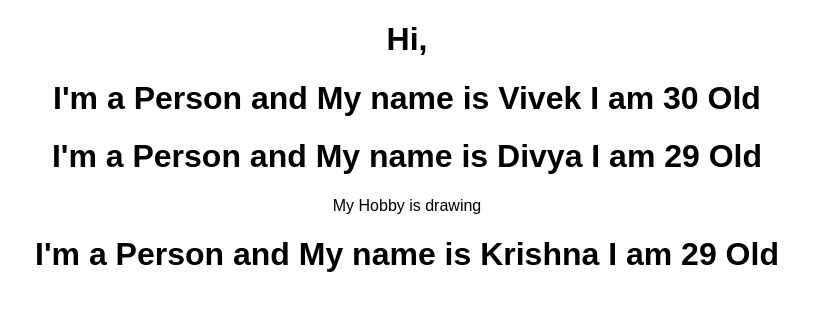
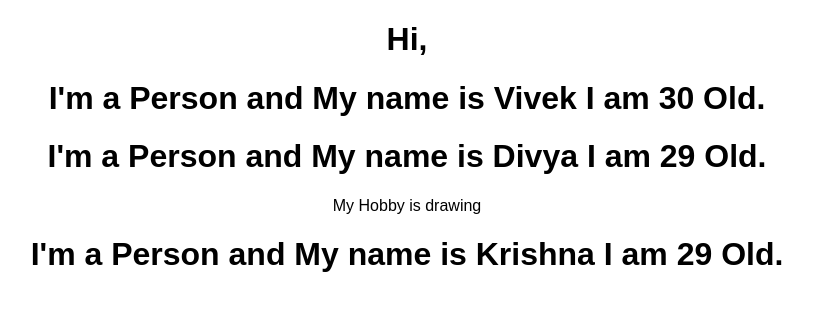
Before and after one commit to vivekdevaraju/DCRigsDigitalSandboxUI, a React (Create React App) app: page / in a window 1280 px wide. Shown: the top 310 px of the page, without its empty margins (233-1046 px from the left). Built offline with nearby package versions, Linux system fonts and the light colour scheme.

Commit message:
Check User Name

```diff
--- a/src/Person/Person.js
+++ b/src/Person/Person.js
@@ -2,7 +2,7 @@ import React from 'react';
 
 const person = (props) => {
     return (<div>
-        <h1>I'm a Person and My name is {props.name} I am {props.age} Old</h1>
+        <h1>I'm a Person and My name is {props.name} I am {props.age} Old.</h1>
         <p>{props.children}</p>
         </div>);
 
```
